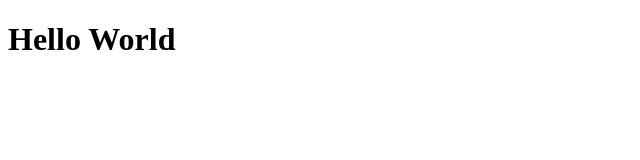
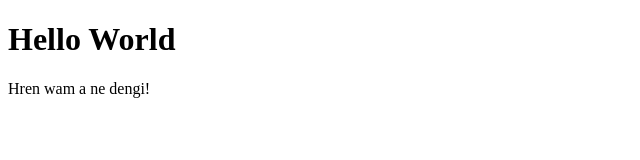
Before and after one commit to ollialisa/ski-school-listvina, a plain HTML site: page index.html in a window 1280 px wide. Shown: the whole page, without its empty margins (0-640 px from the left). Drawn offline with Linux system fonts and the light colour scheme.

Commit message:
commit number three

```diff
--- a/index.html
+++ b/index.html
@@ -11,3 +11,4 @@
 </body>
 
 </html>
+Hren wam a ne dengi!
```
